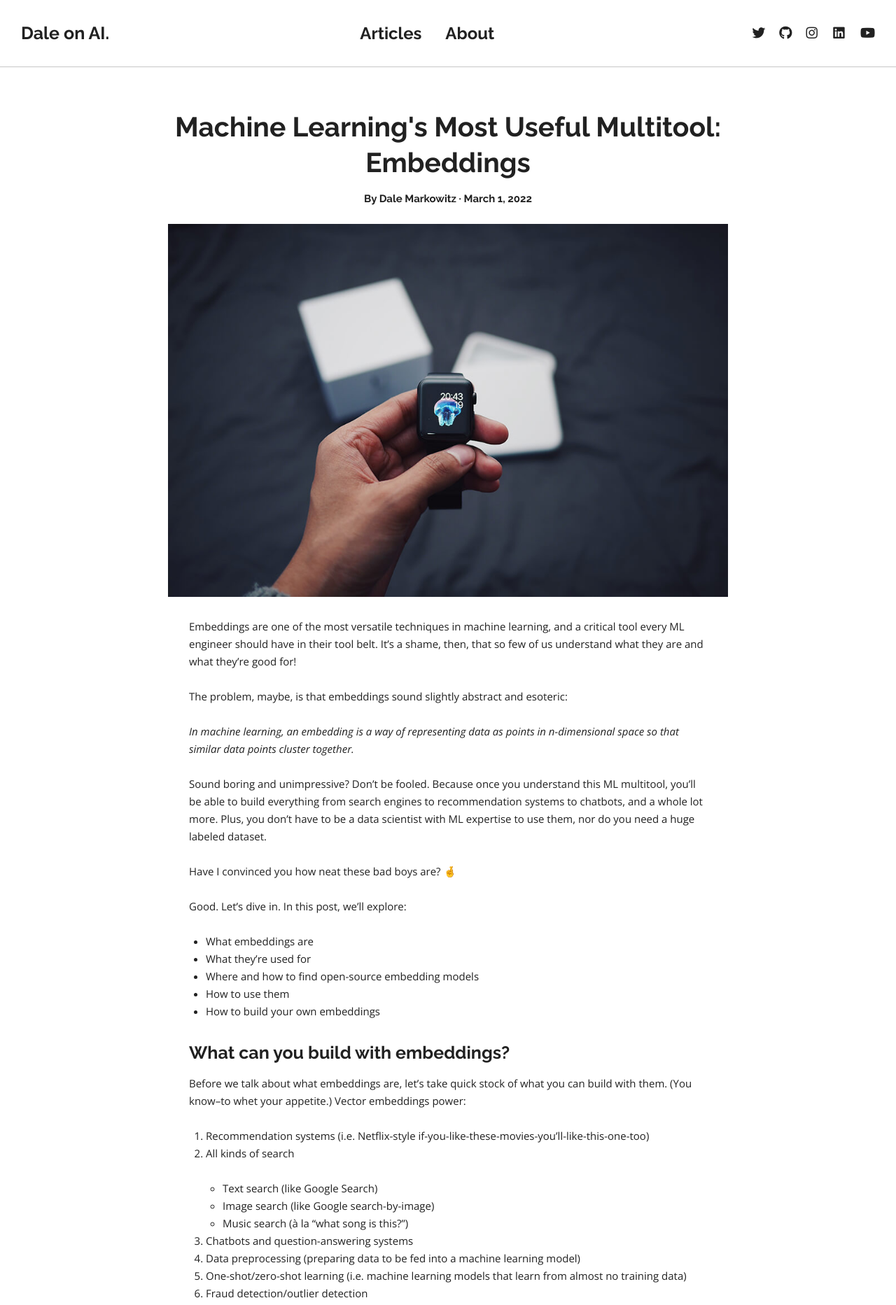
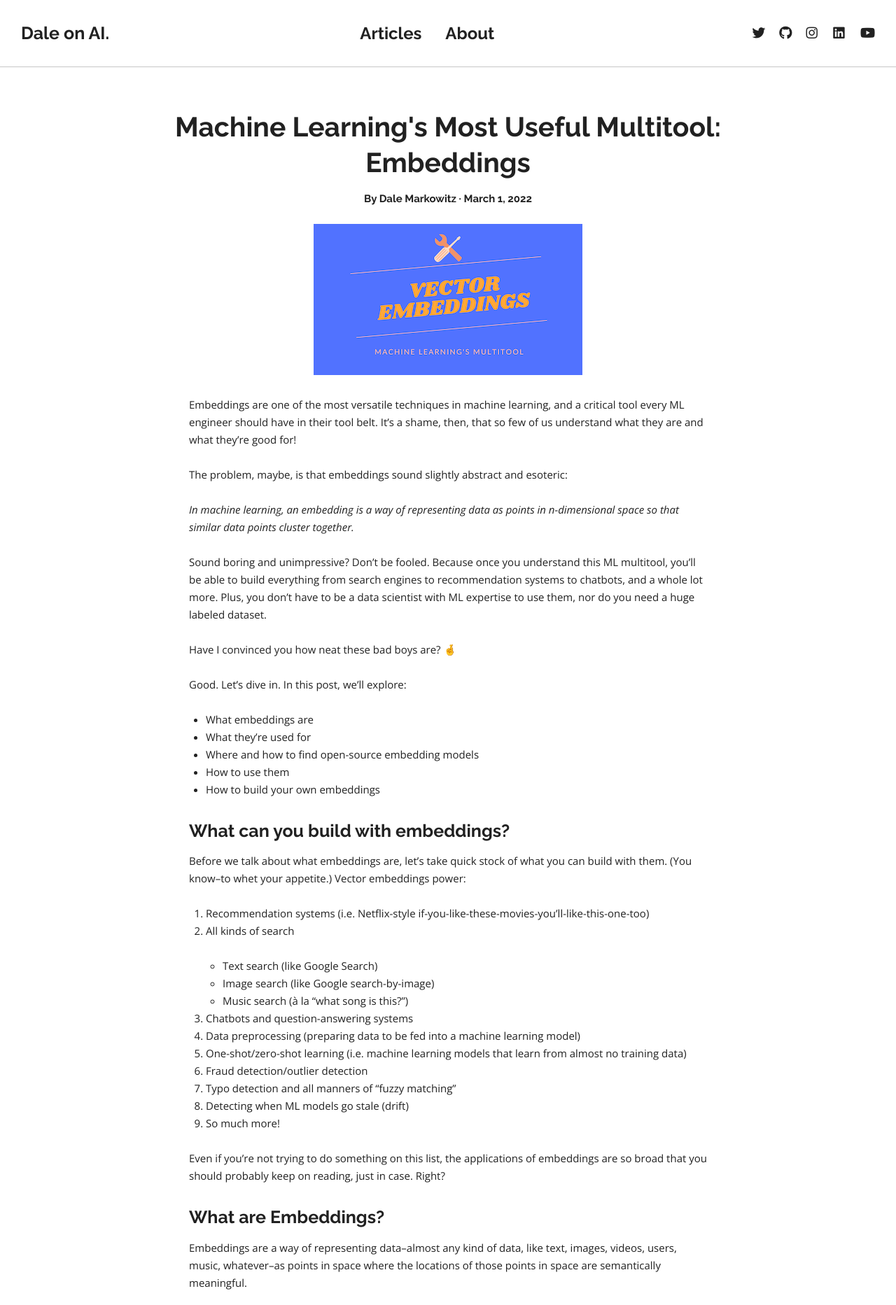
Before and after one commit to dalequark/daleonai, a Jekyll site: the page built from _posts/2022-03-01-machine-learnings-most-useful-multitool-embeddings.md, in a window 1280 px wide. Shown: the top 1865 px of the page at 70% size. Built offline with Jekyll 4.4.1, drawn with Linux system fonts in a browser that asks for light colours; some web fonts are replaced; a script that is not in the unit is left out; comment, search, counter and statistics services are not loaded.

Commit message:
Update Blog “2022-03-01-machine-learnings-most-useful-multitool-embeddings”

```diff
--- a/_posts/2022-03-01-machine-learnings-most-useful-multitool-embeddings.md
+++ b/_posts/2022-03-01-machine-learnings-most-useful-multitool-embeddings.md
@@ -3,8 +3,8 @@ layout: post
 title: "Machine Learning's Most Useful Multitool: Embeddings"
 date: 2022-03-01T16:30:55.384Z
 description: Are embeddings machine learning's most underrated but super useful tool?
-feature_image: /images/apple-watch.jpg
-thumbnail_image: /images/apple-watch.jpg
+feature_image: /images/embeddings-blog-post-smol.png
+thumbnail_image: /images/embeddings-blog-post-smol.png
 tags:
   - ai
   - nlp
```
Also changed, not shown: images/embeddings-blog-post-smol.png (added).
